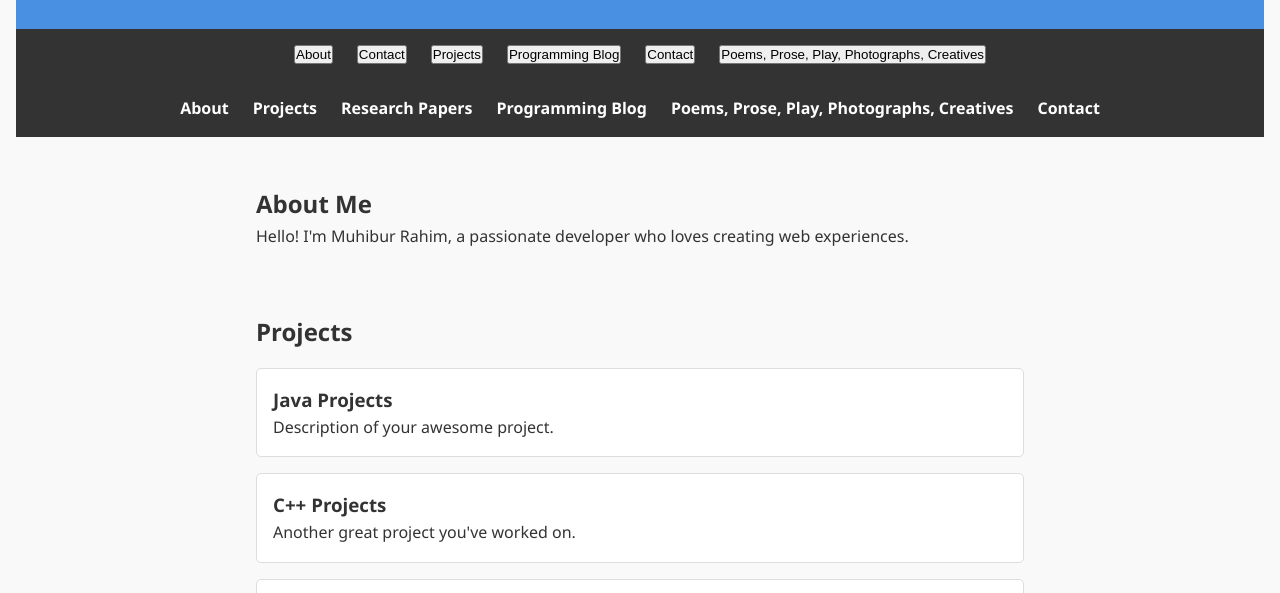
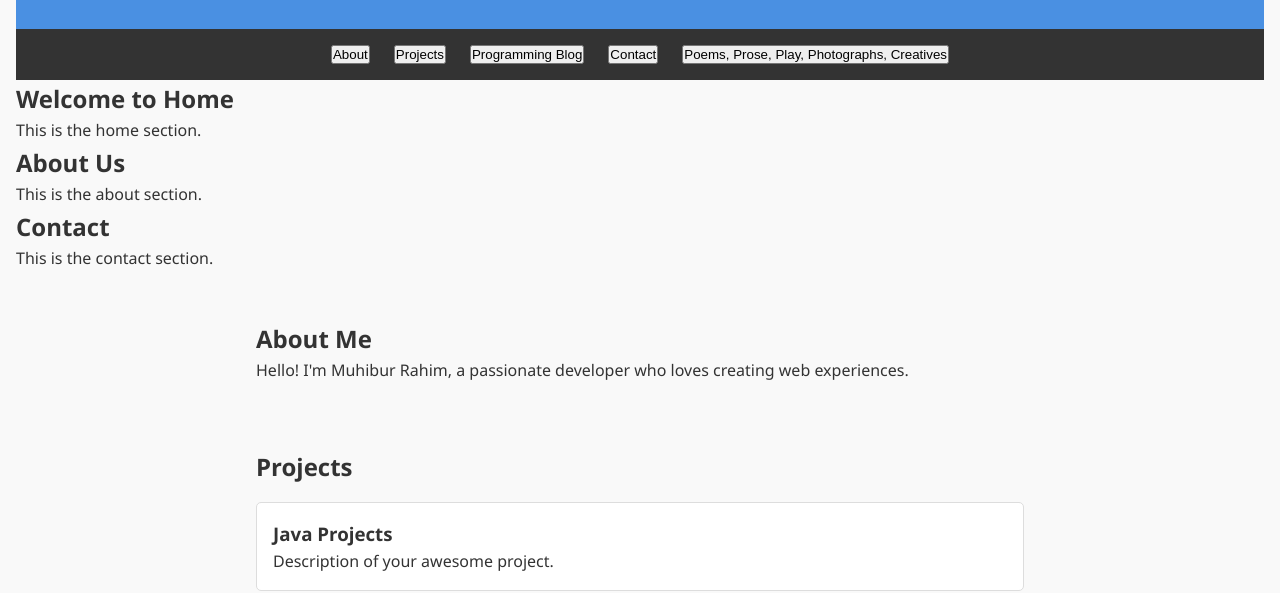
Before and after one commit to duckgoon/duckgoon.github.io, a plain HTML site: page index.html in a window 1280 px wide. Shown: the part 157-750 px from the top of the page. Drawn offline with Linux system fonts and the light colour scheme.

Commit message:
Update index.html

```diff
--- a/index.html
+++ b/index.html
@@ -14,23 +14,28 @@
 
 
   <nav class="tab-nav">
-    <button class="tab-link" data-tab="about">About</button>
-    <button class="tab-link" data-tab="contact">Contact</button>
-    <button class="tab-link active" data-tab="research_papers">Projects</button>
-    <button class="tab-link" data-tab="programming_blog">Programming Blog</button>
-    <button class="tab-link" data-tab="contact">Contact</button>
+    <button class="tab-link" data-tab="about" id="About">About</button>
+    <button class="tab-link active" data-tab="contact" id="Projects">Projects</button>
+    <button class="tab-link" data-tab="programming_blog" id="programming_blog">Programming Blog</button>
+    <button class="tab-link" data-tab="contact" id="Contact">Contact</button>
     <button class="tab-link" data-tab="degree_stuff">Poems, Prose, Play, Photographs, Creatives</button>
   </nav>
 
-  <nav>
-    <a href="#about">About</a>
-    <a href="#projects">Projects</a>
-    <a href="#research">Research Papers</a>
-    <a href="#blog">Programming Blog</a>
-    <a href="#degree_stuff">Poems, Prose, Play, Photographs, Creatives</a>
-    <a href="#contact">Contact</a>
-  </nav>
 
+  <div class="tab-content active" id="home">
+    <h2>Welcome to Home</h2>
+    <p>This is the home section.</p>
+  </div>
+
+  <div class="tab-content" id="about">
+    <h2>About Us</h2>
+    <p>This is the about section.</p>
+  </div>
+
+  <div class="tab-content" id="contact">
+    <h2>Contact</h2>
+    <p>This is the contact section.</p>
+  </div>
   <section id="about">
     <h2>About Me</h2>
     <p>Hello! I'm Muhibur Rahim, a passionate developer who loves creating web experiences.</p>
```
